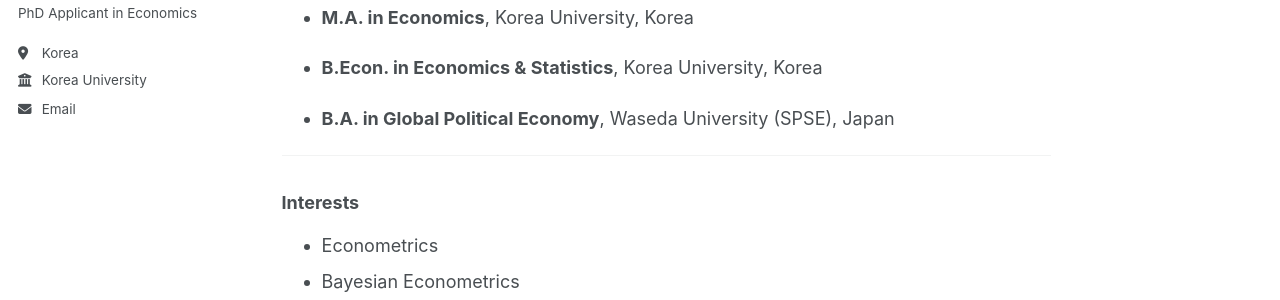
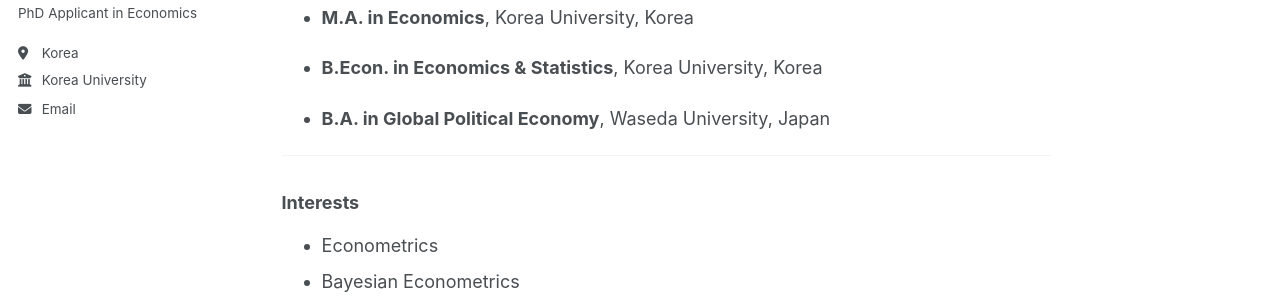
Before and after one commit to JWLee2000/JWLee2000.github.io, a Jekyll site: the page built from _pages/about.md, in a window 1280 px wide and 900 px high. Shown: the part 313-613 px from the top of the window. Built offline with Jekyll 4.4.1, drawn with Linux system fonts in a browser that asks for light colours; a script that is not in the unit is left out.

Commit message:
Update about.md

```diff
--- a/_pages/about.md
+++ b/_pages/about.md
@@ -19,7 +19,7 @@ redirect_from:
 
 - **B.Econ. in Economics & Statistics**, Korea University, Korea
 
-- **B.A. in Global Political Economy**, Waseda University (SPSE), Japan
+- **B.A. in Global Political Economy**, Waseda University, Japan
 
 ---
 
```
